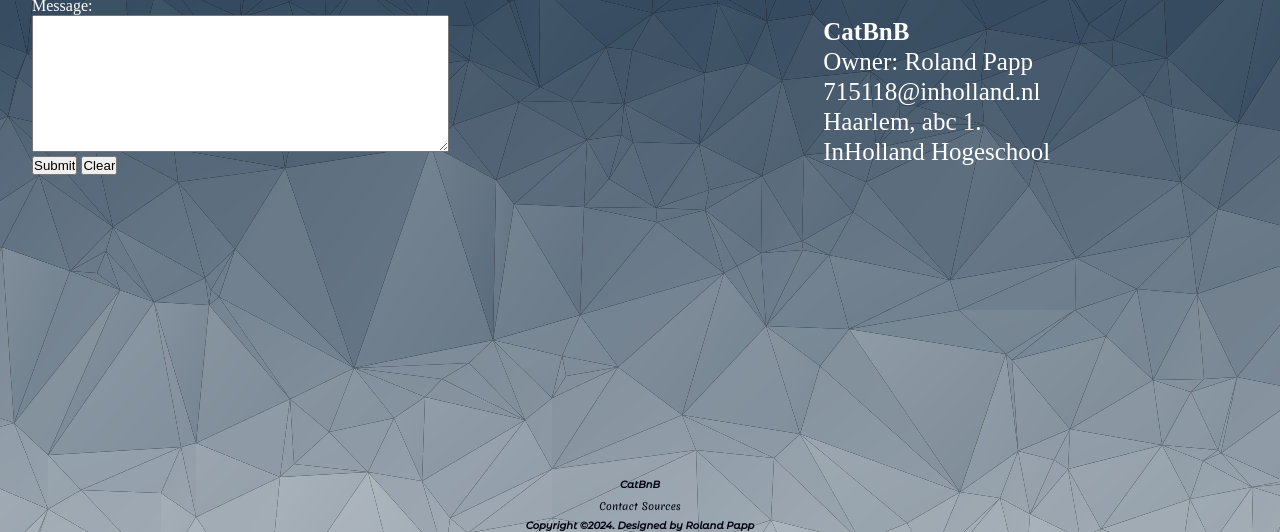
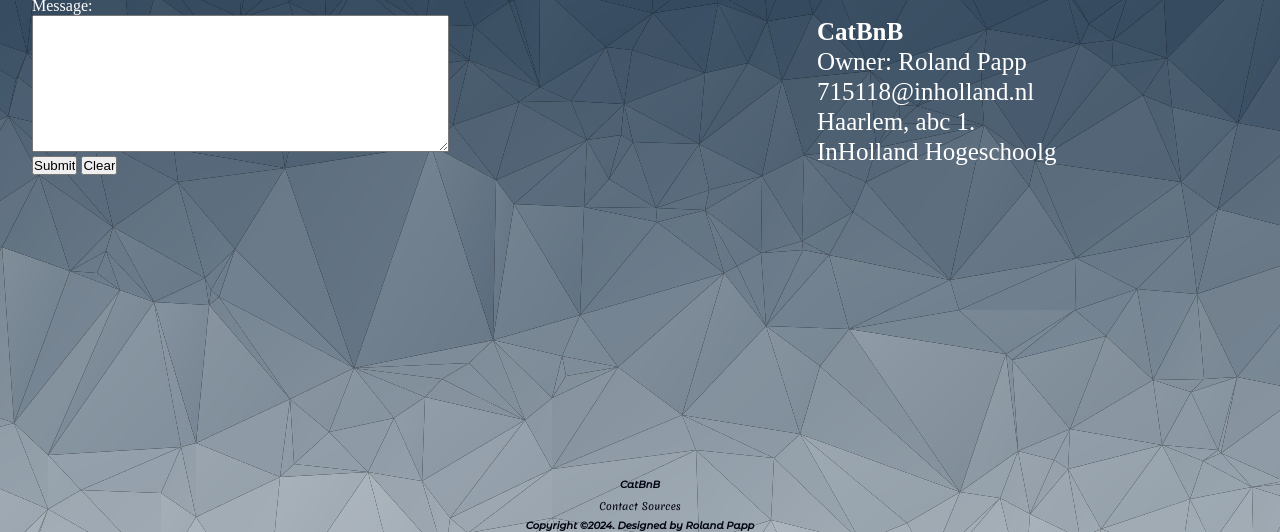
Before and after one commit to redroli2/Web-markup-2, a plain HTML site: page Web-Projekt/htdocs/kontakt.html in a window 1280 px wide. Shown: the part 268-800 px from the top of the page. Drawn offline with Linux system fonts and the light colour scheme.

Commit message:
Balance changes

```diff
--- a/Web-Projekt/htdocs/kontakt.html
+++ b/Web-Projekt/htdocs/kontakt.html
@@ -58,7 +58,7 @@
                             <td>Haarlem, abc 1.</td>
                         </tr>
                         <tr>
-                            <td>InHolland Hogeschool</td>
+                            <td>InHolland Hogeschoolg</td>
                         </tr>
                     </table>
                 </div>
```
